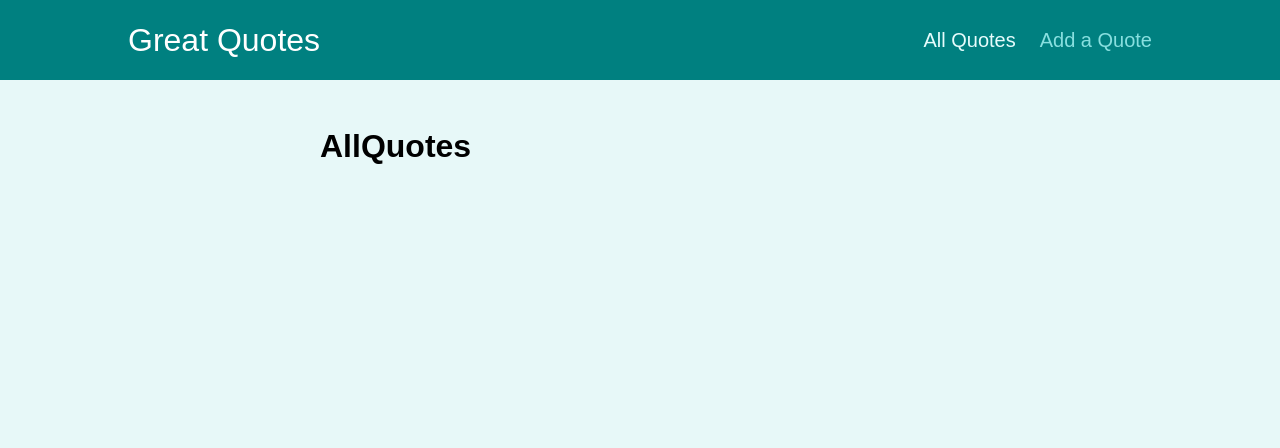
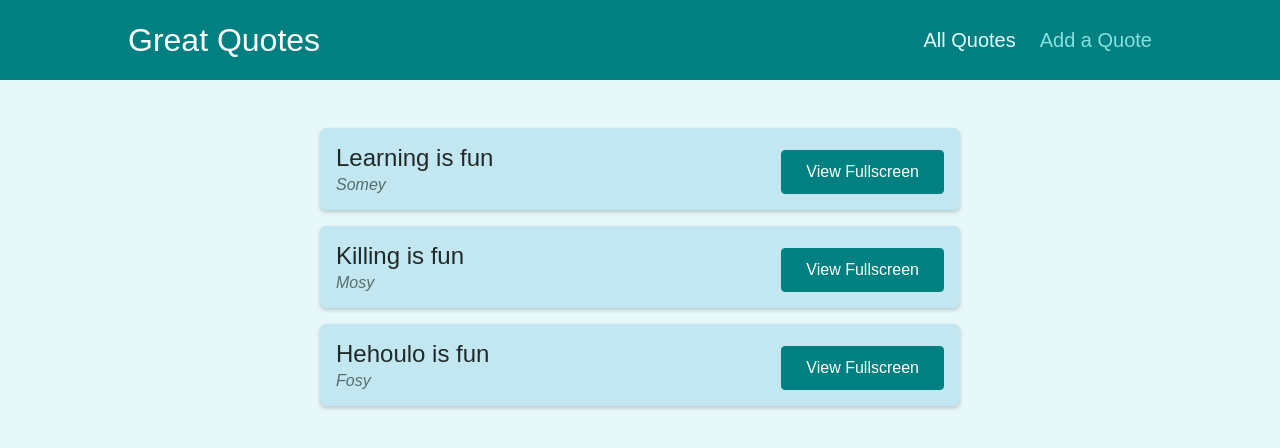
Before and after one commit to msakac/quotes-app, a React (Create React App) app: page /quotes in a window 1280 px wide. Shown: the top 448 px of the page. Built offline with nearby package versions, Linux system fonts and the light colour scheme.

Commit message:
Added more routing

```diff
--- a/src/components/quotes/QuoteForm.js
+++ b/src/components/quotes/QuoteForm.js
@@ -1,7 +1,7 @@
 import { useRef } from 'react';
 
-import Card from '../ui/Card';
-import LoadingSpinner from '../ui/LoadingSpinner';
+import Card from '../UI/Card';
+import LoadingSpinner from '../UI/LoadingSpinner';
 import classes from './QuoteForm.module.css';
 
 const QuoteForm = (props) => {
--- a/src/components/quotes/QuoteItem.js
+++ b/src/components/quotes/QuoteItem.js
@@ -1,3 +1,4 @@
+import { Link } from 'react-router-dom';
 import classes from './QuoteItem.module.css';
 
 const QuoteItem = (props) => {
@@ -9,9 +10,7 @@ const QuoteItem = (props) => {
         </blockquote>
         <figcaption>{props.author}</figcaption>
       </figure>
-      <a className='btn'>
-        View Fullscreen
-      </a>
+      <Link className='btn' to={`/quotes/${props.id}`}>View Fullscreen</Link>
     </li>
   );
 };
--- a/src/pages/AllQuotes.js
+++ b/src/pages/AllQuotes.js
@@ -1,7 +1,12 @@
-import React from 'react'
+import React from "react";
+import QuoteList from '../components/quotes/QuoteList';
+
+const DUMMY_QUOTES = [
+  { id: "q1", author: "Somey", text: "Learning is fun" },
+  { id: "q2", author: "Mosy", text: "Killing is fun" },
+  { id: "q3", author: "Fosy", text: "Hehoulo is fun" },
+];
 
 export default function AllQuotes() {
-  return (
-    <h1>AllQuotes</h1>
-  )
+  return <QuoteList quotes={DUMMY_QUOTES}/>;
 }
--- a/src/pages/NewQuote.js
+++ b/src/pages/NewQuote.js
@@ -1,7 +1,13 @@
 import React from 'react'
+import QuoteForm from '../components/quotes/QuoteForm'
 
 export default function NewQuote() {
+
+  function addQuoteHandler(quoteData){
+    console.log(quoteData);
+  }
+
   return (
-    <div>NewQuote</div>
+    <QuoteForm onAddQuote={addQuoteHandler}/>
   )
 }
```
